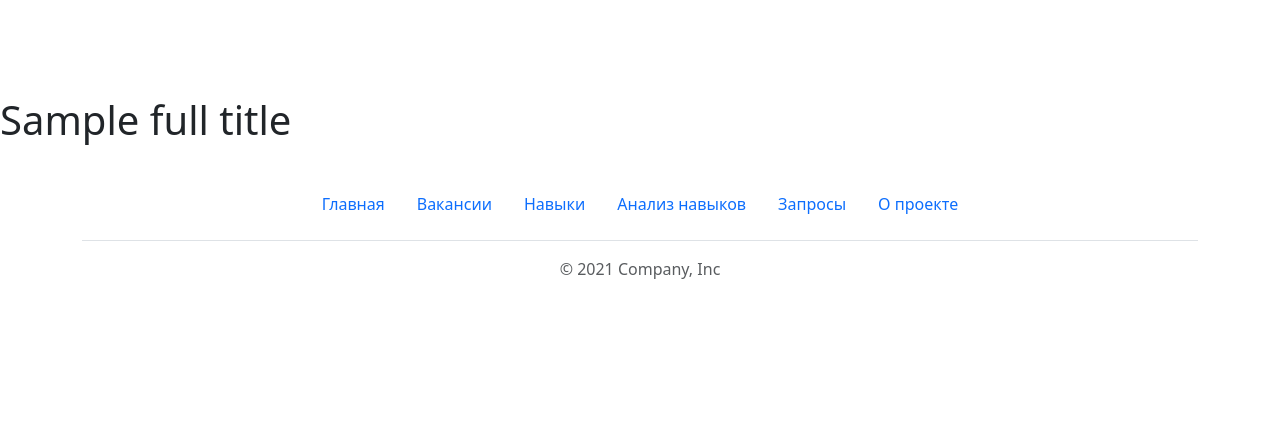
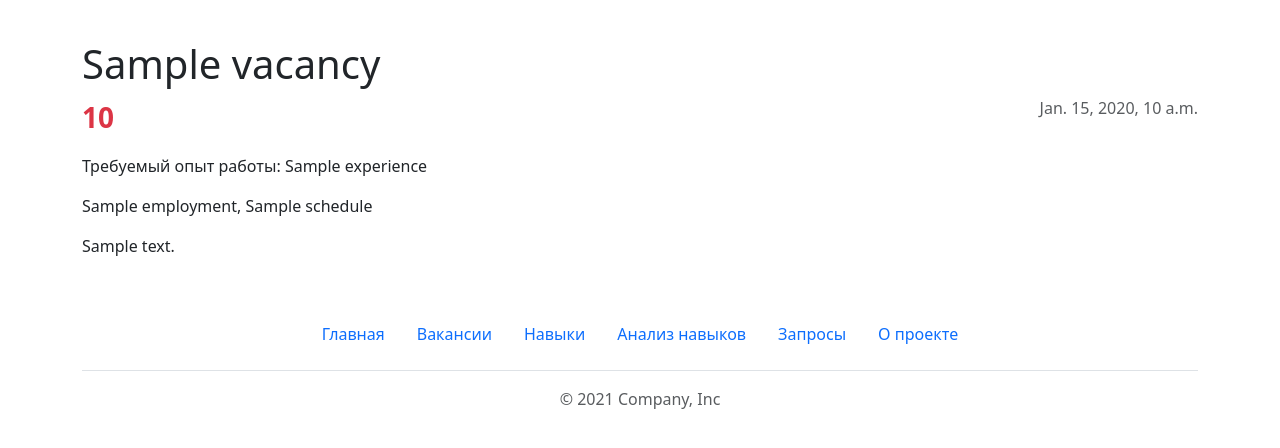
Before and after one commit to acronicsM/skills-guide_site, a Django app: template skillguide/guide/templates/guide/vacancy.html in a window 1280 px wide. Shown: the part 73-521 px from the top of the page. Run offline with Django 4.2, Linux system fonts and the light colour scheme; the template is opened without the code that fills it: most values are stand-ins (such as "Sample title", 1, 10 or a date in 2020).

Commit message:
доделал страницу списка вакансий и начал страницу описания вакансии

```diff
--- a/skillguide/guide/static/guide/css/stile.css
+++ b/skillguide/guide/static/guide/css/stile.css
@@ -2,8 +2,13 @@
     margin: 40px;
 }
 
-.salary-date {
+.salary-date{
   display: flex;
   justify-content: space-between;
   box-sizing: border-box;
 }
+
+a.skill-btn{
+    margin-top: 1%;
+    text-decoration: none;
+}
--- a/skillguide/guide/templates/guide/vacancy.html
+++ b/skillguide/guide/templates/guide/vacancy.html
@@ -1,8 +1,21 @@
 {% extends 'base.html' %}
 
 {% block content %}
-    <br/>
-    <br/>
-    <br/>
-    <h1>{{ full_title }}</h1>
+    <section id="vacancies" class="services">
+        <div class="container">
+            <h1>{{ vacancy_data.name }}</h1>
+
+            <div class="salary-date">
+                <p class="fs-3 text-danger"><strong>{{ vacancy_data.salary }}</strong></p>
+                <p class="text-muted">{{ vacancy_data.date }}</p>
+            </div>
+
+            <p>Требуемый опыт работы: {{ vacancy_data.experience }}</p>
+            <p>{{ vacancy_data.employment }}, {{ vacancy_data.schedule }}</p>
+
+            {% autoescape off %}
+                <p>{{ vacancy_data.description }}</p>
+            {% endautoescape %}
+        </div>
+    </section>
 {% endblock %}
```
Also changed, not shown: skillguide/guide/templates/guide/vacancies.html (+13 -6 lines), skillguide/guide/views.py (+26 -2 lines).
